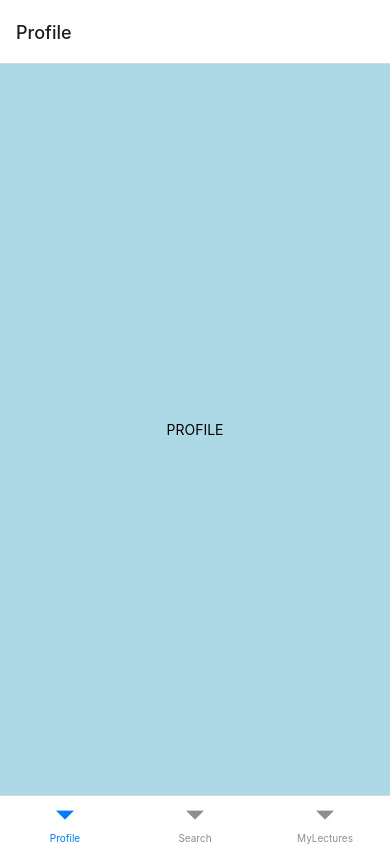
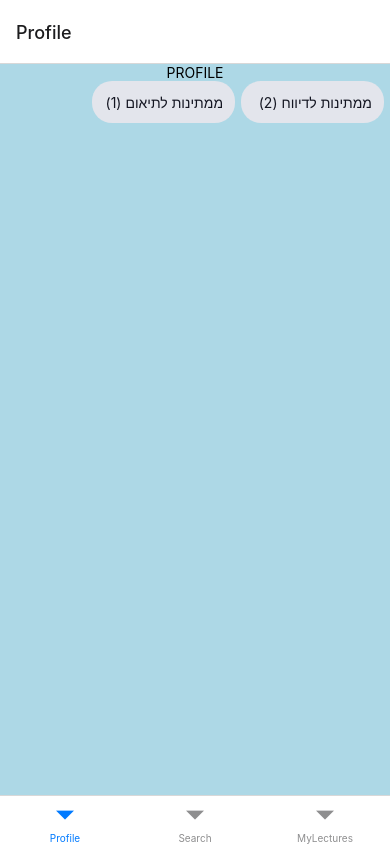
Before and after one commit to space-il/SpaceIL-RN, a React Native app: screen /Profile in a window 390 px wide. Built offline with nearby package versions, Linux system fonts and the light colour scheme.

Commit message:
Add filter bubbles

```diff
--- /dev/null
+++ b/src/components/filtersBubbles/FiltersBubbles.tsx
@@ -0,0 +1,74 @@
+import { StyleSheet, Text, TouchableOpacity, View } from 'react-native';
+import { COLORS } from '../../constants/Colors';
+import React, { useState } from 'react';
+
+interface BubbleProp {
+  bubbleText: string;
+  filterAction: () => void;
+}
+
+interface Props {
+  data: BubbleProp[];
+}
+
+const Bubble = ({ bubbleText, filterAction }: BubbleProp) => {
+  const [isSelected, setIsSelected] = useState<boolean>(false);
+
+  const getColor = (isSelectedMode: boolean) =>
+    isSelectedMode
+      ? { backgroundColor: COLORS.BLUE }
+      : { backgroundColor: COLORS.GRAY };
+
+  const getTextColor = (isSelectedMode: boolean) =>
+    isSelectedMode ? { color: COLORS.WHITE } : { color: COLORS.BLACK };
+
+  const onPress = () => {
+    setIsSelected(prev => !prev);
+    filterAction();
+  };
+
+  return (
+    <TouchableOpacity
+      style={[styles.bubble, getColor(isSelected)]}
+      onPress={onPress}>
+      <Text style={getTextColor(isSelected)}>{bubbleText}</Text>
+    </TouchableOpacity>
+  );
+};
+
+const FiltersBubbles = ({ data }: Props) => {
+  return (
+    <View style={styles.container}>
+      {data.map((bubble, index) => (
+        <Bubble
+          key={index}
+          bubbleText={bubble.bubbleText}
+          filterAction={bubble.filterAction}
+        />
+      ))}
+    </View>
+  );
+};
+
+const styles = StyleSheet.create({
+  container: {
+    display: 'flex',
+    flexDirection: 'row',
+    flex: 1,
+    alignSelf: 'flex-end',
+  },
+  bubble: {
+    height: 42,
+    width: 143,
+    borderRadius: 20,
+    justifyContent: 'center',
+    marginRight: 6,
+    paddingRight: 12,
+    zIndex: 100,
+  },
+  bubbleText: {
+    fontFamily: 'Abraham',
+  },
+});
+
+export default FiltersBubbles;
--- a/src/constants/Colors.ts
+++ b/src/constants/Colors.ts
@@ -2,6 +2,10 @@ export const COLORS = {
   BG_DEFAULT_TEMP: '#dad',
   LIGHT_GREY: '#bbb',
   LIGHT_BLUE: '#ADD8E6',
+  BLUE: '#0274BB',
   LIGHT_GREEN: '#90ee90',
   LIGHT_ORANGE: '#fed8b1',
+  WHITE: '#FFFFFF',
+  GRAY: '#E3E5EC',
+  BLACK: '#141622',
 };
--- a/src/pages/tabs/Profile.tsx
+++ b/src/pages/tabs/Profile.tsx
@@ -3,6 +3,7 @@ import { StyleSheet, Text, View } from 'react-native';
 import { BottomTabNavigationProp } from '@react-navigation/bottom-tabs';
 import { TabNavParamList } from '../Main';
 import { COLORS } from '../../constants/Colors';
+import FiltersBubbles from '../../components/filtersBubbles/FiltersBubbles';
 
 type ProfileScreenNavigationProp = BottomTabNavigationProp<
   TabNavParamList,
@@ -14,9 +15,21 @@ interface Props {
 }
 
 const Profile = ({ navigation }: Props) => {
+  const filtersDataMock = [
+    {
+      bubbleText: 'ממתינות לתיאום (1)',
+      filterAction: () => console.log('AA'),
+    },
+    {
+      bubbleText: 'ממתינות לדיווח (2)',
+      filterAction: () => console.log('BB'),
+    },
+  ];
+
   return (
     <View style={styles.container}>
       <Text>PROFILE</Text>
+      <FiltersBubbles data={filtersDataMock} />
     </View>
   );
 };
```
